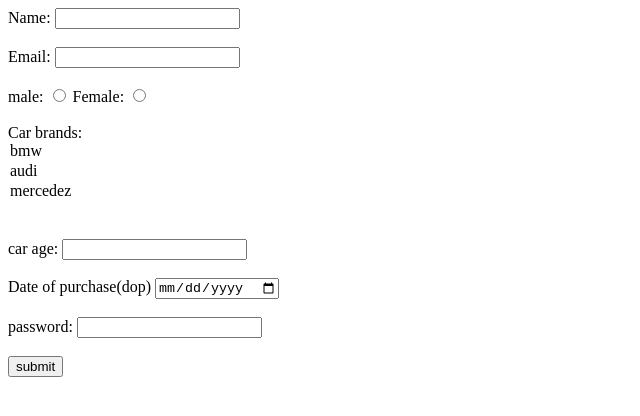
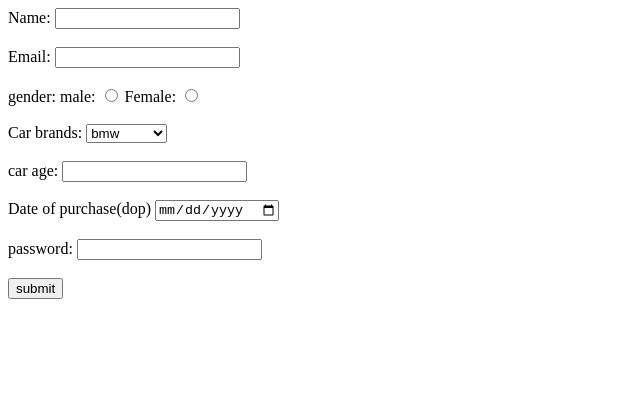
Before and after one commit to acciojob/car-insurance-form-saichandu0511, a website: page main.html in a window 1280 px wide. Shown: the whole page, without its empty margins (0-640 px from the left). Drawn offline with Linux system fonts and the light colour scheme.

Commit message:
created a submission

```diff
--- a/main.html
+++ b/main.html
@@ -17,19 +17,20 @@
 	   <label for="Email">Email:</label>
 	   <input type="email"id="email"name="email" required>
 	    <br><br>
+	   <label for="Gender">gender:</label>
 	   <label FOR="Male">male:</label>
 	   <input type="radio"id="male"name="gender"value="female" required>
 	   <label for="Female">Female:</label>
 	   <input type="radio"id="female"name="gender"value="female"required>
 	   <br><br>
 	   <label for="Car">Car brands:</label>
-	   <section id="cars"name="cars">
+	   <select> id="cars"name="cars">
 		   <option value="bmw">bmw</option>
 		   <option value="audi">audi</option>
 		   <option value="mercedez">mercedez</option>
-	   </section>
+	   </select>
 	   <br><br>
-	   <label for="car age">car age:</label>
+	   <label for="carage">car age:</label>
 	   <input type="number"id="carage"name="carage" required>
 	   <br><br>
 	   <label for="Date of Purchase (dop)">Date of purchase(dop)</label>
```
